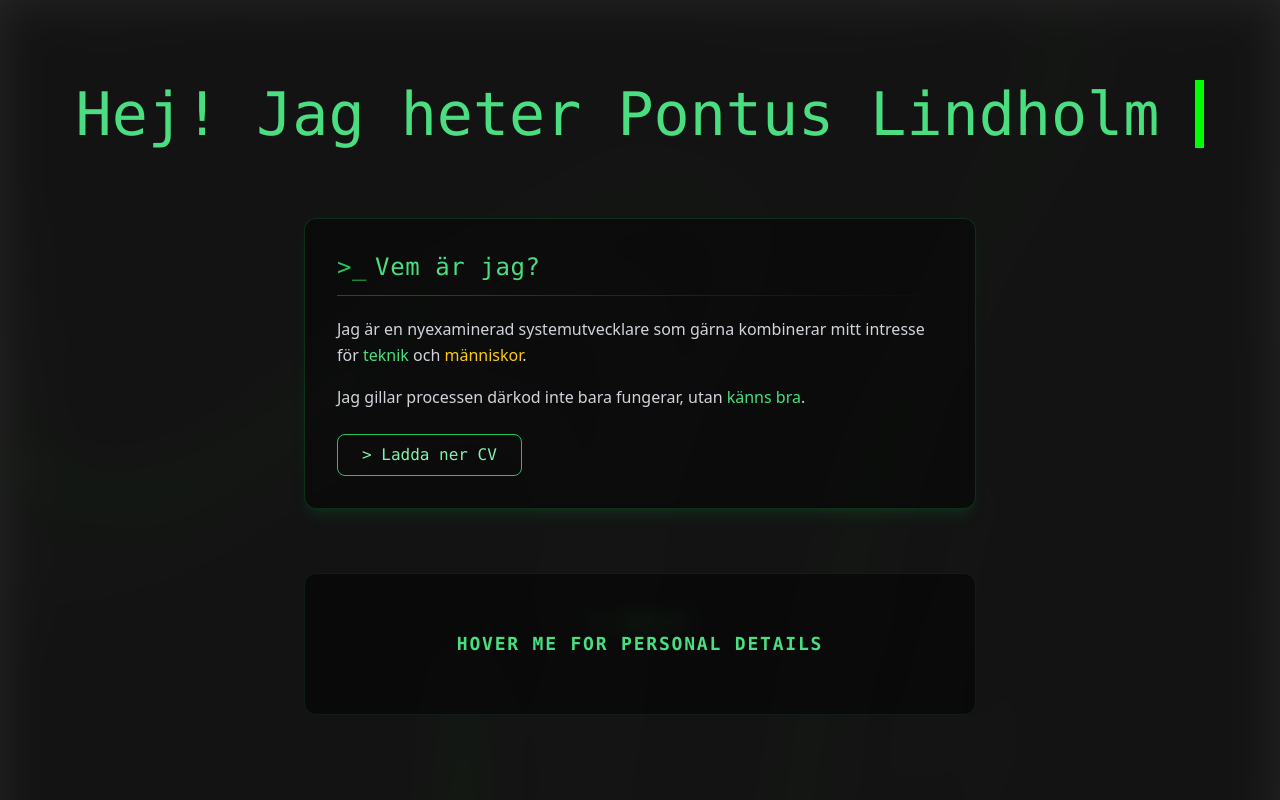
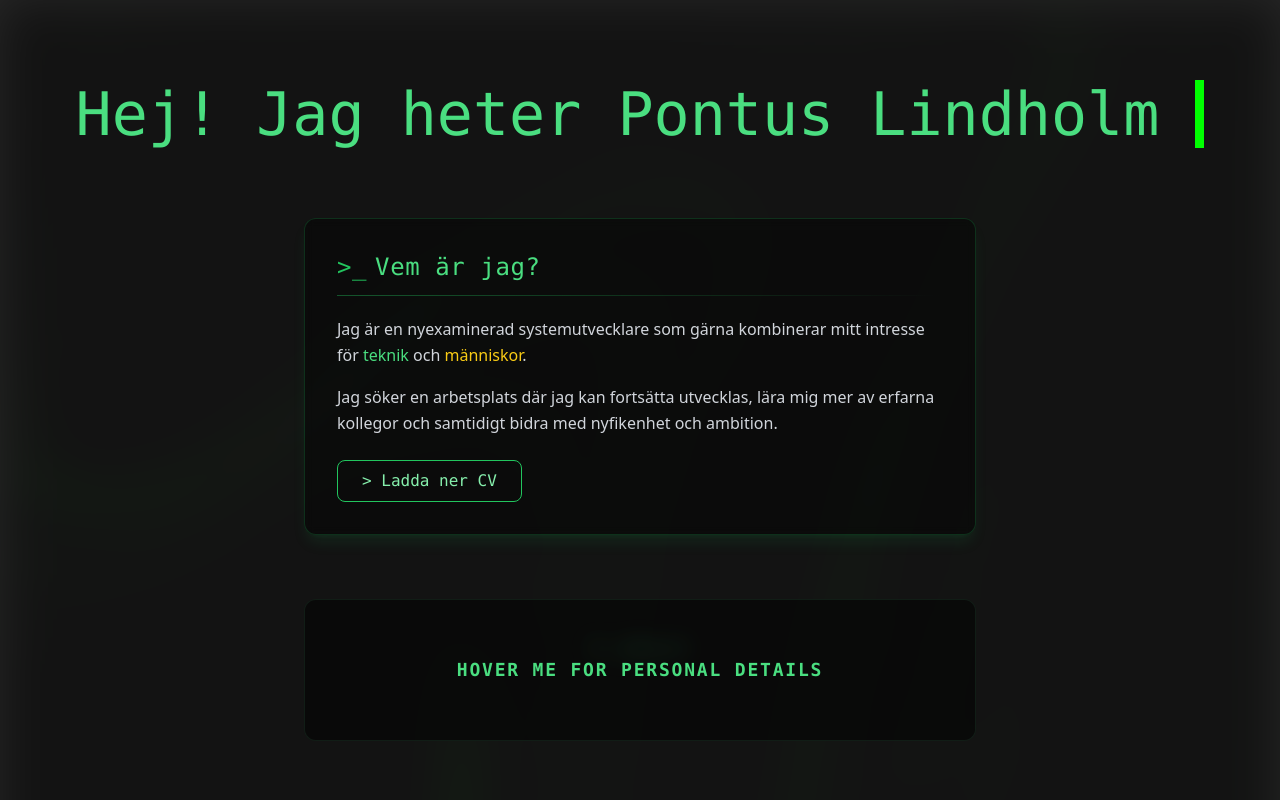
Before and after one commit to lindholmpontus/mysite, a React (Vite) app: page / in a window 1280 px wide. Shown: the top 800 px of the page. Built offline with nearby package versions, Linux system fonts and the light colour scheme.

Commit message:
Fixat CV osv...

```diff
--- a/src/Portfolio.jsx
+++ b/src/Portfolio.jsx
@@ -53,11 +53,12 @@ export default function Portfolio() {
           </p>
 
           <p className="text-gray-300 leading-relaxed font-light mt-4">
-            Jag gillar processen därkod inte bara fungerar, utan <span className="text-green-400">känns bra</span>.
+            Jag söker en arbetsplats där jag kan fortsätta utvecklas, lära mig mer av erfarna kollegor
+            och samtidigt bidra med nyfikenhet och ambition.
           </p>
 
           <a
-            href="/cv.pdf"
+            href="/Pontus_Lindholm_CV.pdf"
             download="Pontus_Lindholm_CV.pdf"
             className="inline-block border border-green-500 rounded-lg px-6 py-2 mt-6 font-mono text-green-300 transition duration-200 hover:bg-green-500 hover:text-black shadow-inner hover:shadow-green-500/30"
           >
```
Also changed, not shown: src/assets/steam_logo.png, 1 other file (tests, documents, lock files or other folders).
